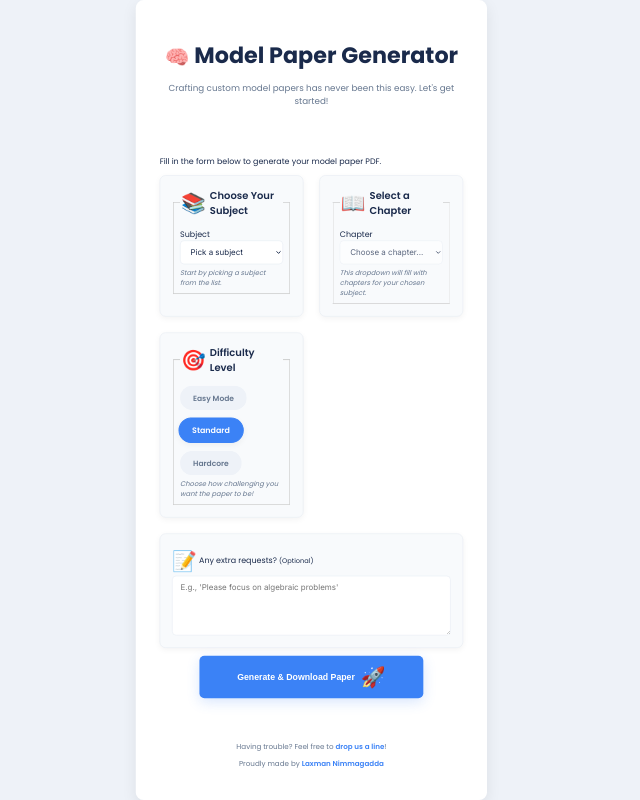
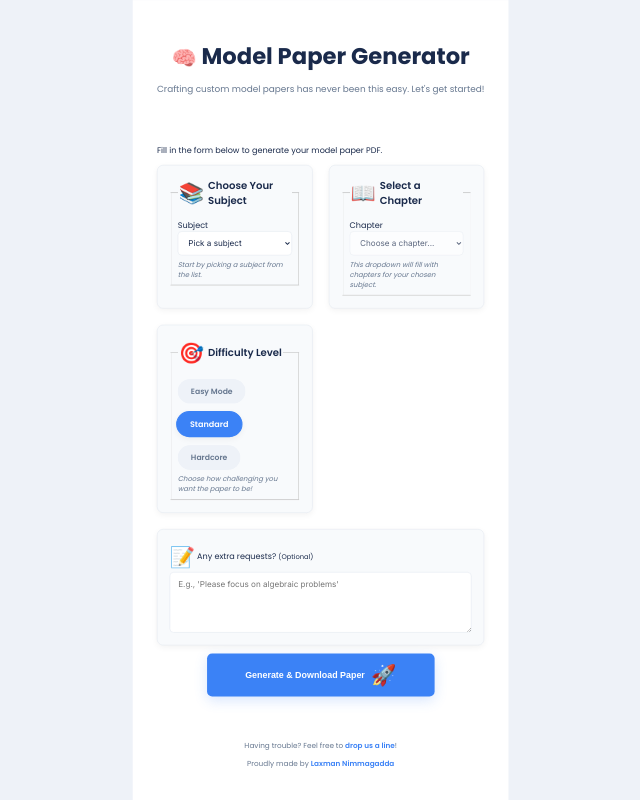
Before and after one commit to laxmanchowdary15/Perplexity_API_Project, a Flask app: page / in a window 1280 px wide. Shown: the whole page, without its empty margins (319-959 px from the left). Run offline with Flask 3, Linux system fonts and the light colour scheme.

Commit message:
body width

```diff
--- a/static/css/style.css
+++ b/static/css/style.css
@@ -33,17 +33,17 @@ body {
   justify-content: center;
   align-items: center;
   min-height: 100vh;
-  padding: 2rem 1rem;
+  padding: 0;
 }
 
 /* Main container for the entire form */
 main.container {
-  width: 95%;
-  max-width: 1400px;
+  flex: 1;
   padding: 3rem;
   background: #ffffff;
-  border-radius: 16px;
-  box-shadow: var(--shadow-md);
+  border-radius: 0;
+  box-shadow: none;
+  min-height: 100vh;
   display: flex;
   flex-direction: column;
   gap: 2rem;
@@ -84,7 +84,7 @@ legend {
   gap: 0.5rem;
 }
 
-/* Form Layout with an Advanced Grid */
+/* Form Layout with a Flexible Grid */
 .form-grid {
   display: grid;
   grid-template-columns: repeat(auto-fit, minmax(280px, 1fr));
@@ -108,7 +108,7 @@ legend {
 
 /* Full-width elements */
 .suggestions-card, .button-container {
-  grid-column: 1 / -1; /* Make these elements span all grid columns */
+  grid-column: 1 / -1;
 }
 
 /* Form Fields */
```
